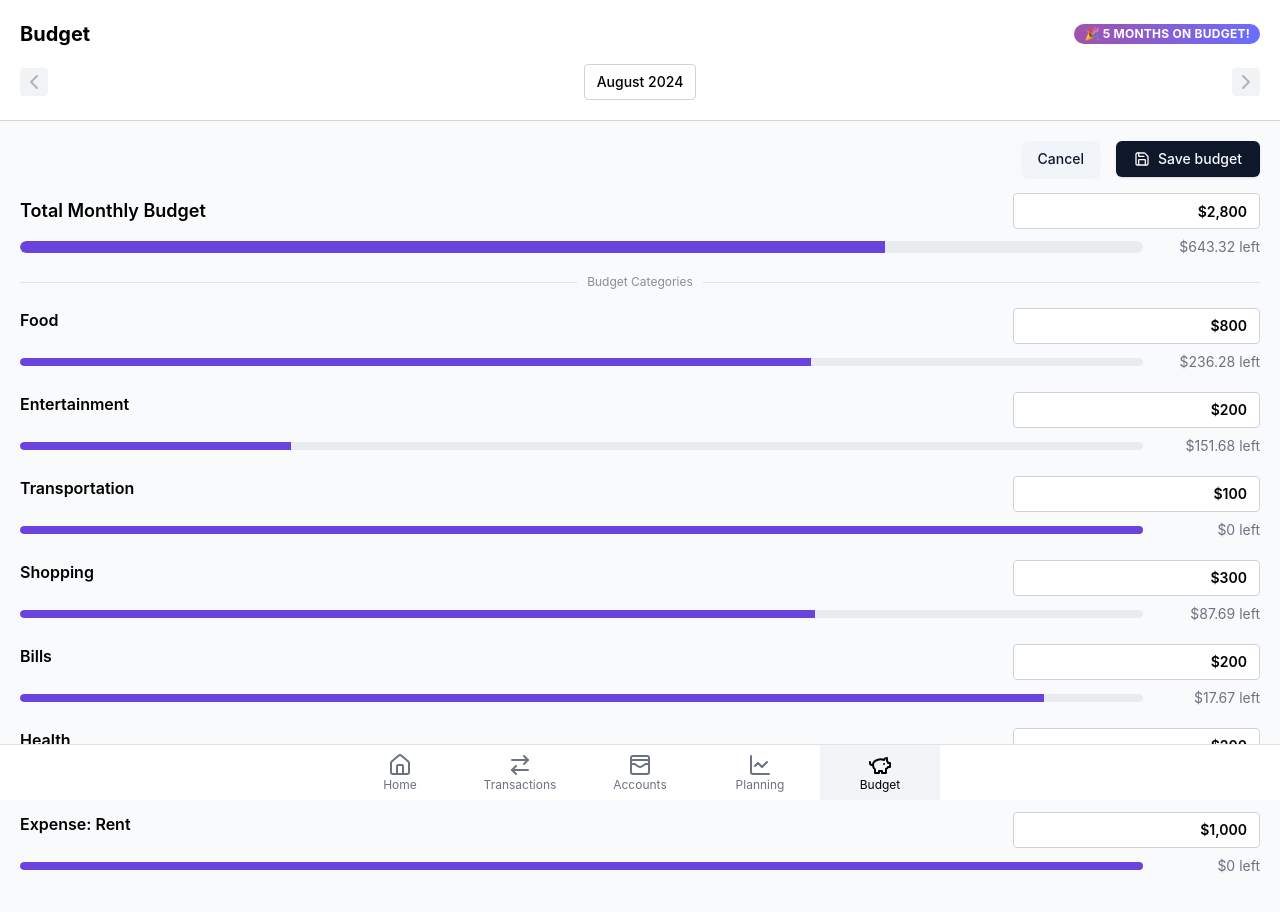
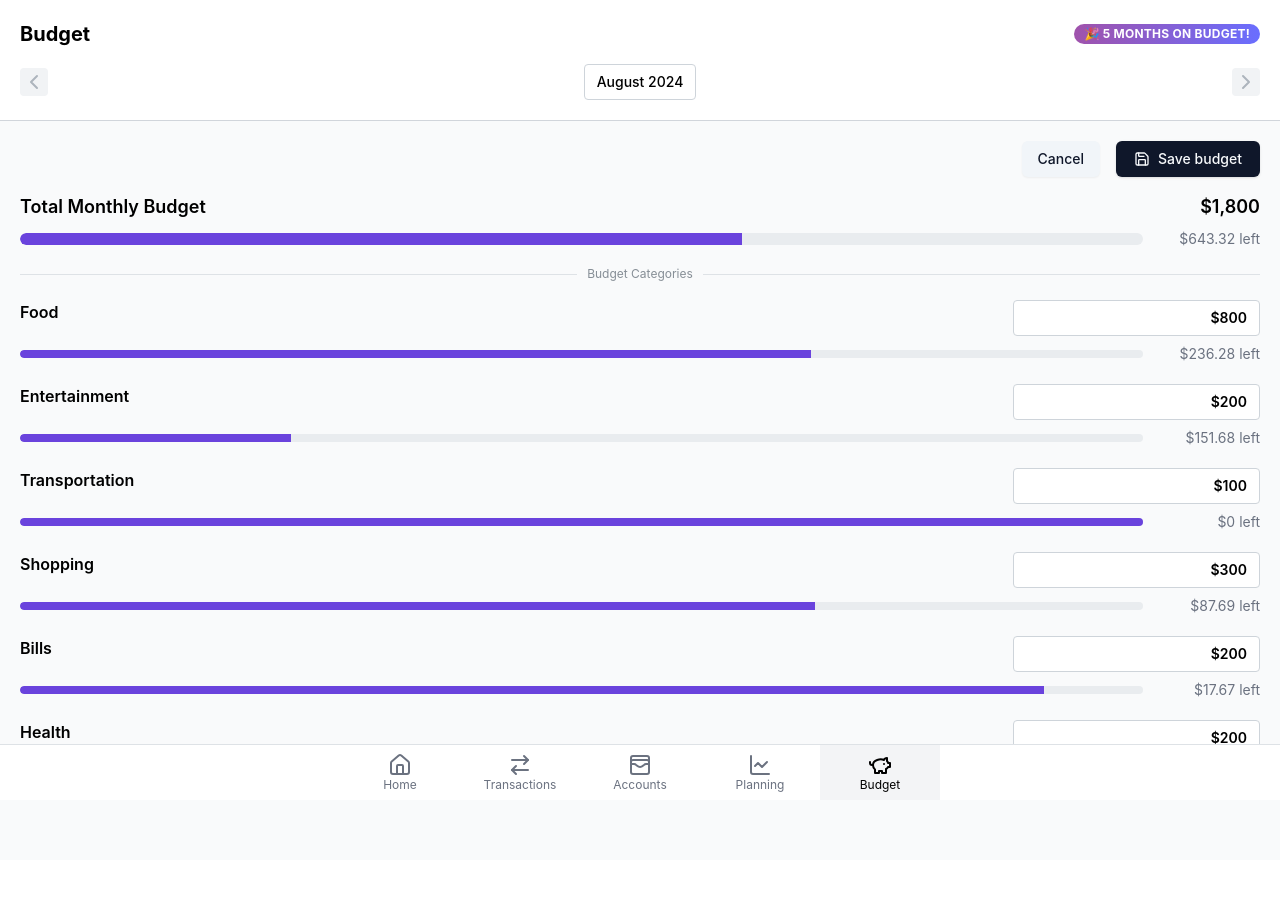
Before and after one commit to Prushka/finance-new, a React (Vite) app: page /#/budget in a window 1280 px wide. Both pictures are taken after a click on the button "Edit budget". Shown: the top 912 px of the page. After the commit the page ends 860 px from the top, so only its background shows below. Built offline with nearby package versions, Linux system fonts and the light colour scheme.

Commit message:
Make budget page functional

```diff
--- a/src/pages/Budget.tsx
+++ b/src/pages/Budget.tsx
@@ -40,30 +40,30 @@ export default function Budget() {
 
   const [isEditing, setIsEditing] = useState(false);
 
+  const [budgetAmount, setBudgetAmount] = useState([
+    800, 200, 100, 300, 200, 200,
+  ]);
+  const [budgetAmountForm, setBudgetAmountForm] = useState(budgetAmount);
+
   const budgetCategories = [
     {
       name: "Food",
-      total: 800,
       spent: 563.72,
     },
     {
       name: "Entertainment",
-      total: 200,
       spent: 48.32,
     },
     {
       name: "Transportation",
-      total: 100,
       spent: 100,
     },
     {
       name: "Shopping",
-      total: 300,
       spent: 212.31,
     },
     {
       name: "Bills",
-      total: 200,
       spent: 182.33,
     },
     {
@@ -71,16 +71,9 @@ export default function Budget() {
       total: 200,
       spent: 50,
     },
-    {
-      name: "Expense: Rent",
-      total: 1000,
-      spent: 1000,
-    },
   ];
 
-  const monthlyTotal = budgetCategories
-    .map(({ total }) => total)
-    .reduce((a, b) => a + b, 0);
+  const monthlyTotal = budgetAmountForm.reduce((a, b) => a + b, 0);
   const monthlySpent = budgetCategories
     .map(({ spent }) => spent)
     .reduce((a, b) => a + b, 0);
@@ -90,12 +83,26 @@ export default function Budget() {
 
   const editButton = isCurrentMonth && (
     <div className={"flex gap-4"}>
-      {isEditing && <Button variant={"secondary"} onClick={() => {
-            setIsEditing((prev) => !prev);
-      }}>Cancel</Button>}
-      <Button className={"w-36"}
+      {isEditing && (
+        <Button
+          variant={"secondary"}
           onClick={() => {
             setIsEditing((prev) => !prev);
+            if (isEditing) {
+              setBudgetAmountForm(budgetAmount);
+            }
+          }}
+        >
+          Cancel
+        </Button>
+      )}
+      <Button
+        className={"w-36"}
+        onClick={() => {
+          setIsEditing((prev) => !prev);
+          if (isEditing) {
+            setBudgetAmount(budgetAmountForm);
+          }
         }}
       >
         {!isEditing ? (
@@ -150,28 +157,12 @@ export default function Budget() {
     <section>
       <div className="flex mb-2 font-semibold justify-between items-center text-lg">
         <h2>Total Monthly Budget</h2>
-        {!isEditing ? (
         <NumberFormatter
           value={monthlyTotal}
           prefix="$"
           thousandSeparator
           decimalScale={2}
         />
-        ) : (
-          <NumberInput
-            defaultValue={monthlyTotal}
-            prefix="$"
-            thousandSeparator
-            decimalScale={2}
-            hideControls
-            allowNegative={false}
-            styles={{
-              input: {
-                textAlign: "right",
-              },
-            }}
-          />
-        )}
       </div>
       <div className="flex gap-1 items-center">
         <Progress
@@ -196,7 +187,8 @@ export default function Budget() {
 
   const budgetCategoriesSection = (
     <section className="flex flex-col gap-5">
-      {budgetCategories.map(({ name, total, spent }) => {
+      {budgetCategories.map(({ name, spent }, idx) => {
+        const total = budgetAmountForm[idx];
         const remaining = total - spent;
         const spentPercentage = (spent / total) * 100;
 
@@ -209,6 +201,12 @@ export default function Budget() {
               ) : (
                 <NumberInput
                   defaultValue={total}
+                  value={budgetAmountForm[idx]}
+                  onChange={(value) => {
+                    const newBudgetAmountForm = [...budgetAmountForm];
+                    newBudgetAmountForm[idx] = Number(value);
+                    setBudgetAmountForm(newBudgetAmountForm);
+                  }}
                   prefix="$"
                   thousandSeparator
                   decimalScale={2}
@@ -227,7 +225,6 @@ export default function Budget() {
                 value={spentPercentage}
                 className="w-full"
                 color="#6A43DD"
-
               />
               <p className="text-sm text-gray-500 text-right w-[125px]">
                 <NumberFormatter
```
Lines whose indentation alone changed are shown as unchanged.
